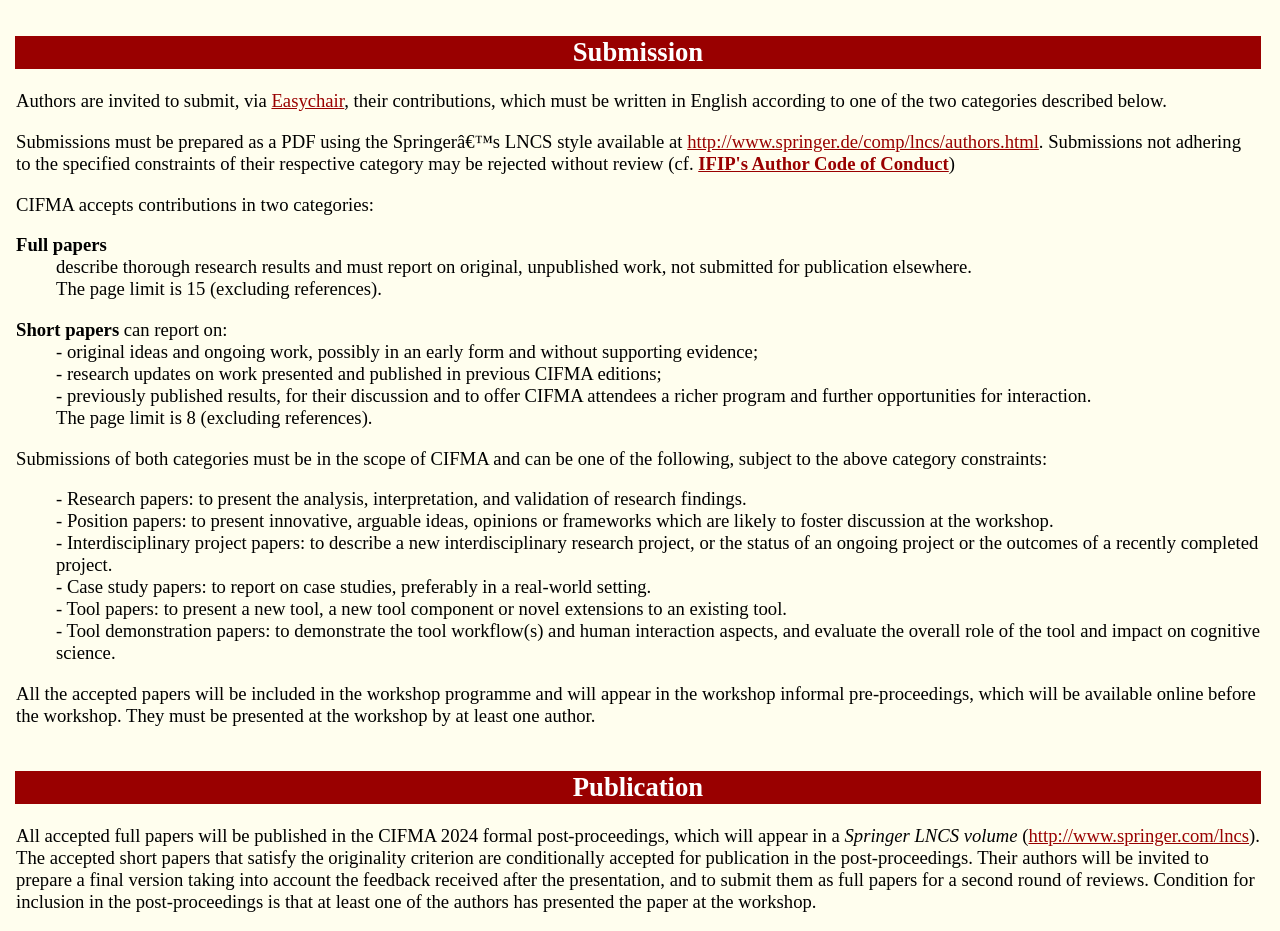
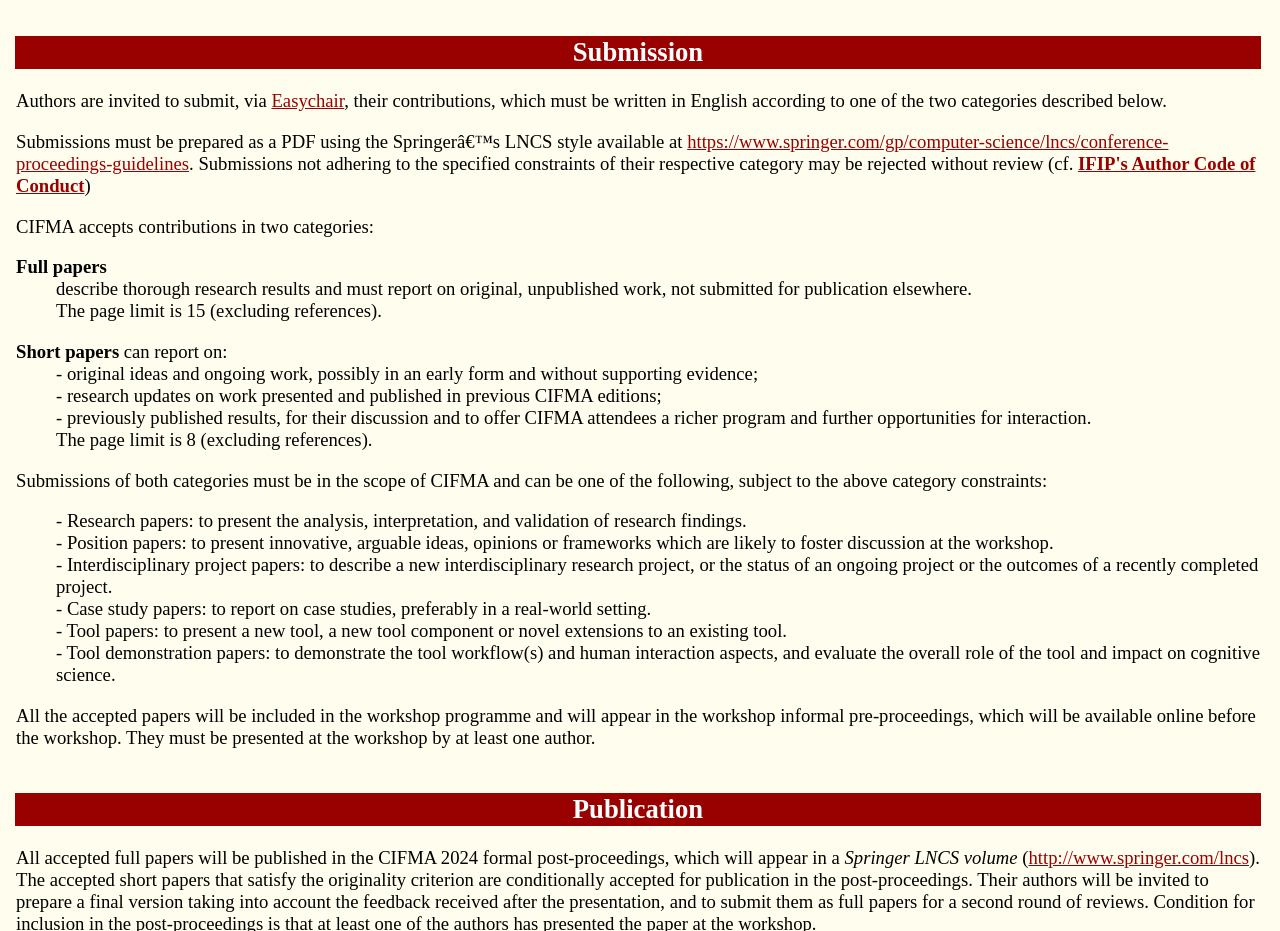
Before and after one commit to CIFMA/cifma.github.io, a plain HTML site: page index.html in a window 1280 px wide. Shown: the part 3080-4011 px from the top of the page. Drawn offline with Linux system fonts and the light colour scheme.

Commit message:
Update index.html
Changed the link to Springer guidelines

```diff
--- a/index.html
+++ b/index.html
@@ -312,7 +312,7 @@ href="https://easychair.org/conferences/?conf=cifma2024">Easychair</a>,
 <p class="text">Submissions must be prepared as a PDF using the Springer’s LNCS style available at <a
 class="link"
 target="_tabs"
-href="http://www.springer.de/comp/lncs/authors.html">http://www.springer.de/comp/lncs/authors.html</a>.
+href="https://www.springer.com/gp/computer-science/lncs/conference-proceedings-guidelines">https://www.springer.com/gp/computer-science/lncs/conference-proceedings-guidelines</a>.
 Submissions not adhering to the specified constraints of their respective category may be rejected without review (cf.
   <strong><a class="link"
              href="http://www.ifip.org/images/stories/ifip/public/publications/ifip%20author%20code%20of%20conduct.pdf"
```
